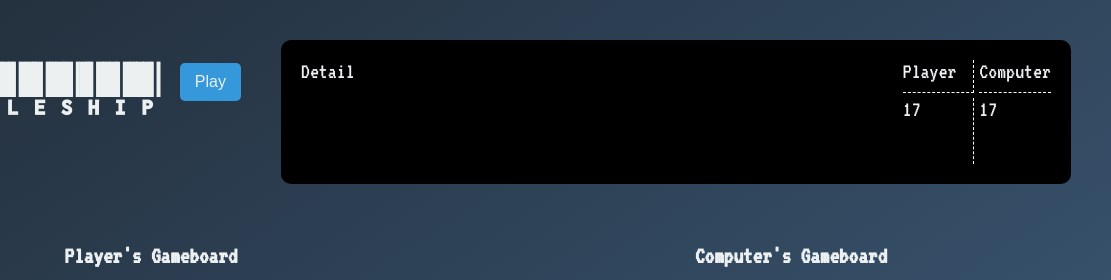
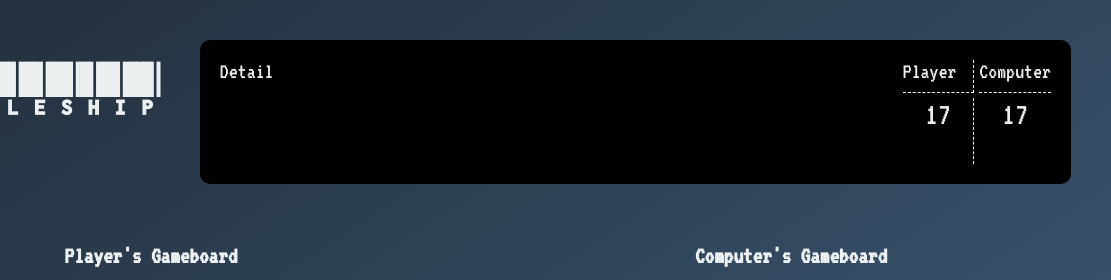
Before and after one commit to louispallett/odin-battleship, a website built with webpack: page src/index.html in a window 1280 px wide. Shown: the top 280 px of the page, 169-1280 px from the left. Built offline with nearby package versions, Linux system fonts and the light colour scheme.

Commit message:
Scoreboard positioning and styling

```diff
--- a/src/index.html
+++ b/src/index.html
@@ -20,17 +20,17 @@
                             <div>by Lowpal</div>
                         </div>
                     </div>
-            <div class="buttons">
+                    <!-- <div class="buttons">
                         <button id="playbtn">Play</button>
-            </div>
+                    </div> -->
                 </div>
                 <div class="scoreboard">
                     <div class="detail">Detail</div>
                     <div class="scores">
                         <div class="score-title">Player</div>
                         <div class="score-title">Computer</div>
-                <div class="pScore">17</div>
-                <div class="cScore">17</div>
+                        <div class="score-num" id="pScore">17</div>
+                        <div class="score-num" id="cScore">17</div>
                     </div>
                 </div>
             </div>
--- a/src/scss/header.scss
+++ b/src/scss/header.scss
@@ -97,3 +97,8 @@ svg:hover {
         padding-bottom: 10px;
     }
 }
+
+.score-num {
+    text-align: center;
+    font-size: 2rem;
+}
```
Lines whose indentation alone changed are shown as unchanged.
